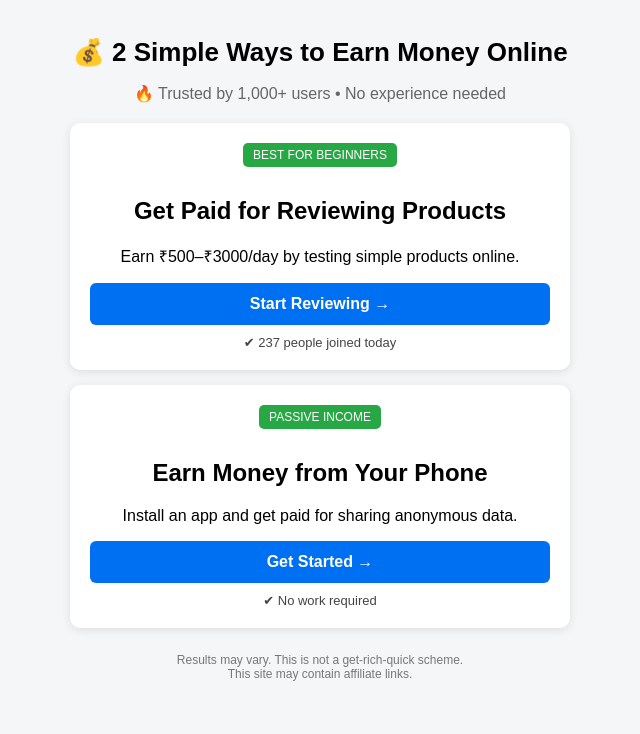
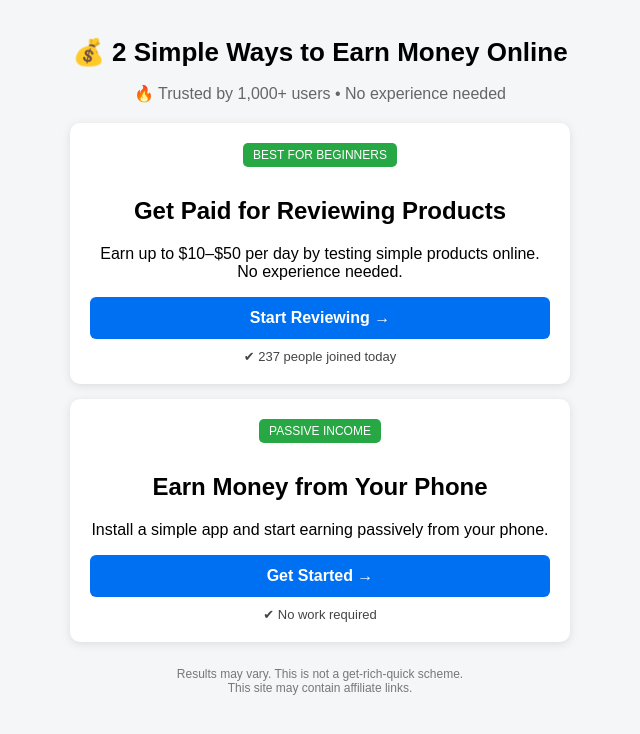
Before and after one commit to MirAli28/abc, a plain HTML site: page index.html in a window 1280 px wide. Shown: the whole page, without its empty margins (320-960 px from the left). Drawn offline with Linux system fonts and the light colour scheme.

Commit message:
Update index.html

```diff
--- a/index.html
+++ b/index.html
@@ -88,7 +88,7 @@
   <div class="card">
     <div class="badge">BEST FOR BEGINNERS</div>
     <h2>Get Paid for Reviewing Products</h2>
-    <p>Earn ₹500–₹3000/day by testing simple products online.</p>
+    <p>Earn up to $10–$50 per day by testing simple products online. No experience needed.</p>
 
     <a href="https://google.com" class="btn">
       Start Reviewing →
@@ -101,7 +101,7 @@
   <div class="card">
     <div class="badge">PASSIVE INCOME</div>
     <h2>Earn Money from Your Phone</h2>
-    <p>Install an app and get paid for sharing anonymous data.</p>
+    <p>Install a simple app and start earning passively from your phone.</p>
 
     <a href="https://google.com" class="btn">
       Get Started →
```
